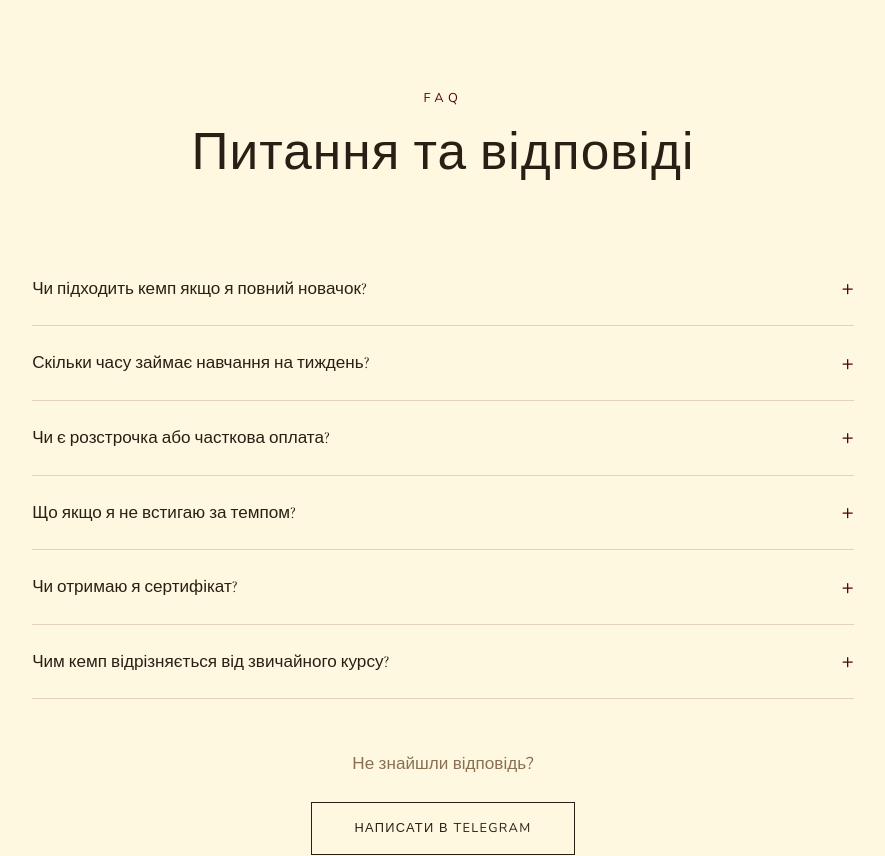
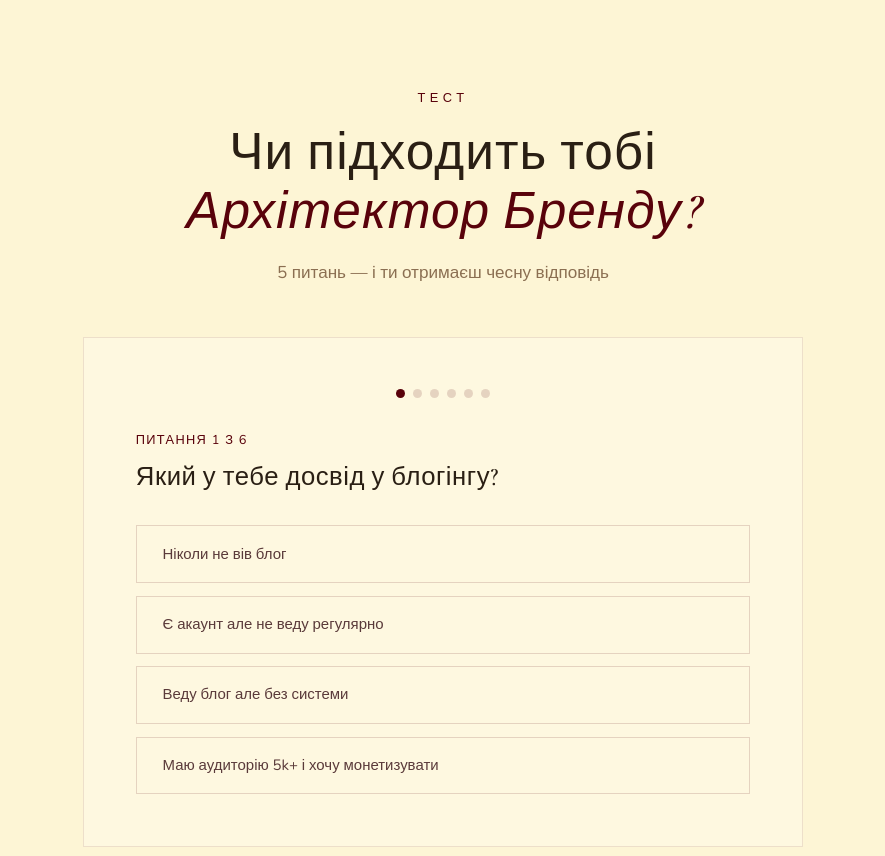
Before and after one commit to abohuta/olenabohuta-platform, a Next.js app: page /products/kemp in a window 1280 px wide. Shown: the part 7120-7976 px from the top of the page, without its empty margins (197-1082 px from the left). Built offline with nearby package versions, Linux system fonts and the light colour scheme.

Commit message:
add quiz to kemp page with anchor link

```diff
--- a/app/products/kemp/page.tsx
+++ b/app/products/kemp/page.tsx
@@ -126,6 +126,199 @@ function useAnimations() {
       cancelAnimationFrame(rafId);
     };
   }, []);
+}
+
+function Quiz() {
+  const [step, setStep] = React.useState(0);
+  const [answers, setAnswers] = React.useState<number[]>([]);
+  const [result, setResult] = React.useState<string | null>(null);
+
+  const questions = [
+    {
+      q: "Який у тебе досвід у блогінгу?",
+      options: [
+        "Ніколи не вів блог",
+        "Є акаунт але не веду регулярно",
+        "Веду блог але без системи",
+        "Маю аудиторію 5k+ і хочу монетизувати",
+      ],
+      scores: [0, 2, 2, 3],
+    },
+    {
+      q: "Яка твоя головна мета?",
+      options: [
+        "Зрозуміти з чого почати",
+        "Упакувати себе як експерта",
+        "Запустити власний інфопродукт",
+        "Отримати стратегію особисто",
+      ],
+      scores: [0, 2, 3, 1],
+    },
+    {
+      q: "Чи є у тебе конкретна проблема яку потрібно вирішити швидко?",
+      options: [
+        "Не знаю як позиціонувати себе на ринку",
+        "Застрягла на одному рівні і не розумію чому",
+        "Хочу розібратись з конкретним інструментом (Reels, воронки, директ)",
+        "Ні — хочу системне навчання від А до Я",
+      ],
+      scores: [1, 1, 1, 2],
+    },
+    {
+      q: "Як ти себе ідентифікуєш?",
+      options: [
+        "Християнин який хоче впливати через контент",
+        "Підприємець який хоче продавати онлайн",
+        "Служитель який хоче розширити вплив",
+        "Вже продаю і хочу масштабуватись",
+      ],
+      scores: [2, 2, 2, 3],
+    },
+    {
+      q: "Скільки часу готовий інвестувати на тиждень?",
+      options: [
+        "До 2 годин на тиждень",
+        "3-5 годин на тиждень",
+        "Готовий повністю зануритись",
+        "Хочу швидкий результат 1:1",
+      ],
+      scores: [0, 2, 3, 1],
+    },
+    {
+      q: "Де ти зараз знаходишся?",
+      options: [
+        "Не знаю про що писати і як себе позиціонувати",
+        "Маю ідеї але не знаю як їх упакувати",
+        "Є аудиторія але не знаю як монетизувати",
+        "Хочу запустити курс або марафон",
+      ],
+      scores: [0, 2, 2, 3],
+    },
+  ];
+
+  const results: Record<string, { title: string; desc: string; cta: string; href: string }> = {
+    pochatok: {
+      title: "Твій старт — «Початок» 🌱",
+      desc: "Ти ще на початку шляху — і це чудово! Курс «Початок» допоможе збудувати фундамент перед тим як переходити до Архітектора бренду.",
+      cta: "Переглянути «Початок»",
+      href: "/products/pochatok",
+    },
+    kemp: {
+      title: "Кемп — саме для тебе! ✨",
+      desc: "Ти готовий до серйозної роботи над особистим брендом. Кемп «Архітектор Бренду» дасть тобі систему, стратегію і результат.",
+      cta: "Заповнити анкету",
+      href: "https://docs.google.com/forms/d/1GTJ6oijlCOO7GfUMlhvGealas2Vo5GI7bh-uaAljfdQ/edit",
+    },
+    tysha: {
+      title: "Ти готовий до ТИШІ! 🔥",
+      desc: "У тебе вже є база — час масштабуватись. Навчання ТИША допоможе запустити Premium-продукт і вийти на новий рівень доходу.",
+      cta: "Переглянути ТИШУ",
+      href: "/products/tysha",
+    },
+    konsultatsii: {
+      title: "Тобі потрібна особиста стратегія 🎯",
+      desc: "Твій запит унікальний. Запишись на консультацію з Оленою — разом визначимо найкращий шлях саме для тебе.",
+      cta: "Записатись на консультацію",
+      href: "/products/konsultatsii",
+    },
+  };
+
+  const handleAnswer = (score: number) => {
+    const newAnswers = [...answers, score];
+    if (step < questions.length - 1) {
+      setAnswers(newAnswers);
+      setStep(step + 1);
+    } else {
+      const total = newAnswers.reduce((a, b) => a + b, 0);
+      // Якщо людина обрала конкретну проблему (score=1 у питанні 5) — консультація
+      const hasSpecificProblem = newAnswers[4] === 1;
+      if (hasSpecificProblem) {
+        setResult('konsultatsii');
+      } else if (total <= 4) {
+        setResult('pochatok');
+      } else if (total <= 10) {
+        setResult('kemp');
+      } else {
+        setResult('tysha');
+      }
+    }
+  };
+
+  const reset = () => { setStep(0); setAnswers([]); setResult(null); };
+
+  return (
+    <section id="quiz" className="px-6 md:px-20 py-20 md:py-32" style={{ background: '#FDF5D5' }}>
+      <p className="text-xs tracking-[0.35em] uppercase text-center mb-4 kemp-reveal" style={{ color: ACCENT }}>Тест</p>
+      <h2 className="text-4xl md:text-5xl font-medium text-center mb-4 leading-tight kemp-reveal" style={{ fontFamily: 'var(--font-heading)', color: DARK }}>
+        Чи підходить тобі<br />
+        <em className="italic" style={{ color: ACCENT }}>Архітектор Бренду?</em>
+      </h2>
+      <p className="text-base text-center mb-12 kemp-reveal" style={{ color: '#8B6F52' }}>5 питань — і ти отримаєш чесну відповідь</p>
+
+      <div className="max-w-2xl mx-auto">
+        {result ? (
+          <div className="p-10 text-center" style={{ background: CREAM, border: `1px solid rgba(89,2,11,0.1)` }}>
+            <h3 className="text-2xl font-medium mb-4" style={{ fontFamily: 'var(--font-heading)', color: DARK }}>{results[result].title}</h3>
+            <p className="text-base leading-relaxed mb-8 text-justify" style={{ color: '#5A3A3A' }}>{results[result].desc}</p>
+            <div className="flex flex-col sm:flex-row gap-3 justify-center">
+
+               <a href={results[result].href}
+                target={results[result].href.startsWith('http') ? '_blank' : undefined}
+                className="inline-block px-10 py-4 text-xs tracking-widest uppercase no-underline hover:opacity-80 transition-opacity"
+                style={{ background: ACCENT, color: CREAM }}
+              >
+                {results[result].cta}
+              </a>
+              <button
+                onClick={reset}
+                className="inline-block px-10 py-4 text-xs tracking-widest uppercase cursor-pointer hover:opacity-60 transition-opacity bg-transparent"
+                style={{ color: ACCENT, border: `1px solid ${ACCENT}` }}
+              >
+                Пройти знову
+              </button>
+            </div>
+          </div>
+        ) : (
+          <div className="p-8 md:p-12" style={{ background: CREAM, border: `1px solid rgba(89,2,11,0.1)` }}>
+            {/* Progress dots */}
+            <div className="flex justify-center gap-2 mb-8">
+              {questions.map((_, i) => (
+                <div key={i} className="w-2 h-2 rounded-full transition-colors duration-300" style={{ background: i <= step ? ACCENT : 'rgba(89,2,11,0.15)' }} />
+              ))}
+            </div>
+
+            <p className="text-xs tracking-widest uppercase mb-3" style={{ color: ACCENT }}>Питання {step + 1} з {questions.length}</p>
+            <h3 className="text-xl md:text-2xl font-medium mb-8" style={{ fontFamily: 'var(--font-heading)', color: DARK }}>
+              {questions[step].q}
+            </h3>
+
+            <div className="grid grid-cols-1 gap-3">
+              {questions[step].options.map((option, i) => (
+                <button
+                  key={i}
+                  onClick={() => handleAnswer(questions[step].scores[i])}
+                  className="text-left px-6 py-4 text-sm cursor-pointer transition-all bg-transparent"
+                  style={{ border: `1px solid rgba(89,2,11,0.15)`, color: '#5A3A3A' }}
+                  onMouseEnter={(e) => {
+                    (e.currentTarget as HTMLElement).style.background = ACCENT;
+                    (e.currentTarget as HTMLElement).style.color = CREAM;
+                    (e.currentTarget as HTMLElement).style.borderColor = ACCENT;
+                  }}
+                  onMouseLeave={(e) => {
+                    (e.currentTarget as HTMLElement).style.background = 'transparent';
+                    (e.currentTarget as HTMLElement).style.color = '#5A3A3A';
+                    (e.currentTarget as HTMLElement).style.borderColor = 'rgba(89,2,11,0.15)';
+                  }}
+                >
+                  {option}
+                </button>
+              ))}
+            </div>
+          </div>
+        )}
+      </div>
+    </section>
+  );
 }
 
 // ── Sub-components ─────────────────────────────────────────
@@ -449,6 +642,8 @@ export default function Kemp() {
         </div>
       </section>
 
+      <Quiz />
+
       {/* Q&A */}
       <section className="px-6 md:px-20 py-20 md:py-32" style={{ background: CREAM }}>
         <p className="text-xs tracking-[0.35em] uppercase text-center mb-4 kemp-reveal" style={{ color: ACCENT }}>FAQ</p>
```
